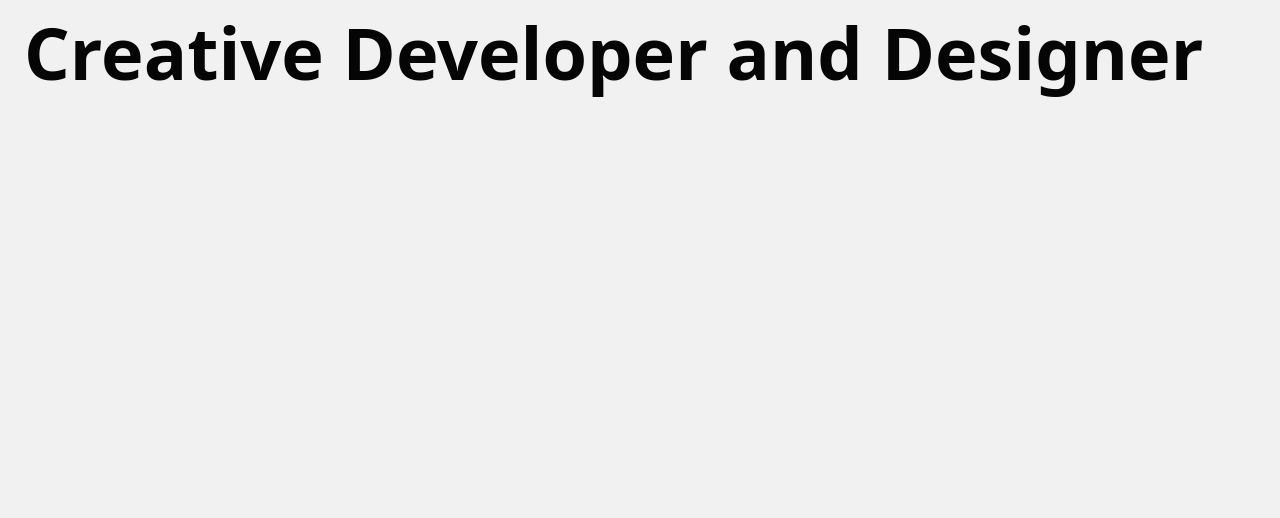
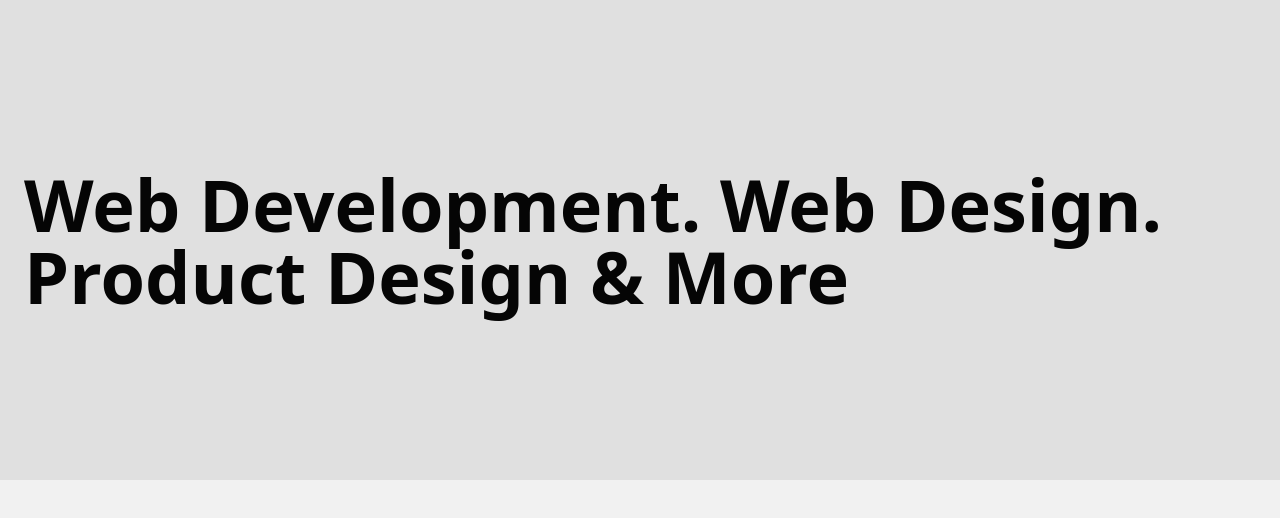
Before and after one commit to DarkoM996/nextjs-pagerouter-portfolio, a Next.js app: page /components/Hero in a window 1280 px wide. Shown: the top 518 px of the page. Built offline with nearby package versions, Linux system fonts and the light colour scheme.

Commit message:
Working Section.. for now

```diff
--- a/pages/components/Hero.jsx
+++ b/pages/components/Hero.jsx
@@ -2,10 +2,10 @@ import React from "react";
 
 const Hero = () => {
   return (
-    <div className="max-w-screen-3xl mx-auto w-full h-screen relative px-6 py-4">
-      <div>
+    <div className="max-w-screen-3xl mx-auto w-full h-[60vh] bg-primary_backgroundLighterColor-400 relative px-6 py-4">
+      <div className="flex flex-col justify-center items-start w-full h-full">
         <h1 className="text-5xl md:text-6xl lg:text-7xl font-bold">
-          Creative Developer and Designer
+          Web Development. Web Design. Product Design & More
         </h1>
       </div>
     </div>
```
